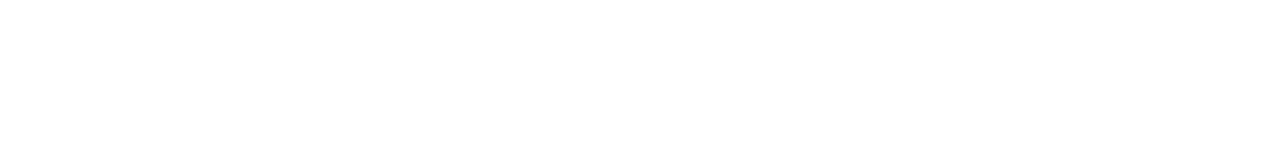
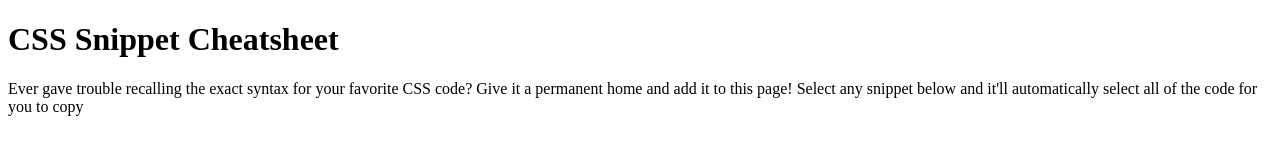
Before and after one commit to Stephen-exe/css-cheat-sheet, a plain HTML site: page index.html in a window 1280 px wide. Drawn offline with Linux system fonts and the light colour scheme.

Commit message:
added header type

```diff
--- a/index.html
+++ b/index.html
@@ -10,6 +10,17 @@
 </head>
 
 <body>
+  <header>
+    <h1>CSS Snippet Cheatsheet</h1>
+    <p>Ever gave trouble recalling the exact syntax for your favorite CSS code? Give it a permanent home and add it to
+      this page! Select any snippet below and it'll automatically select all of the code for you to copy</p>
+  </header>
+
+  <main>
+
+
+  </main>
+
 
 </body>
 
```
